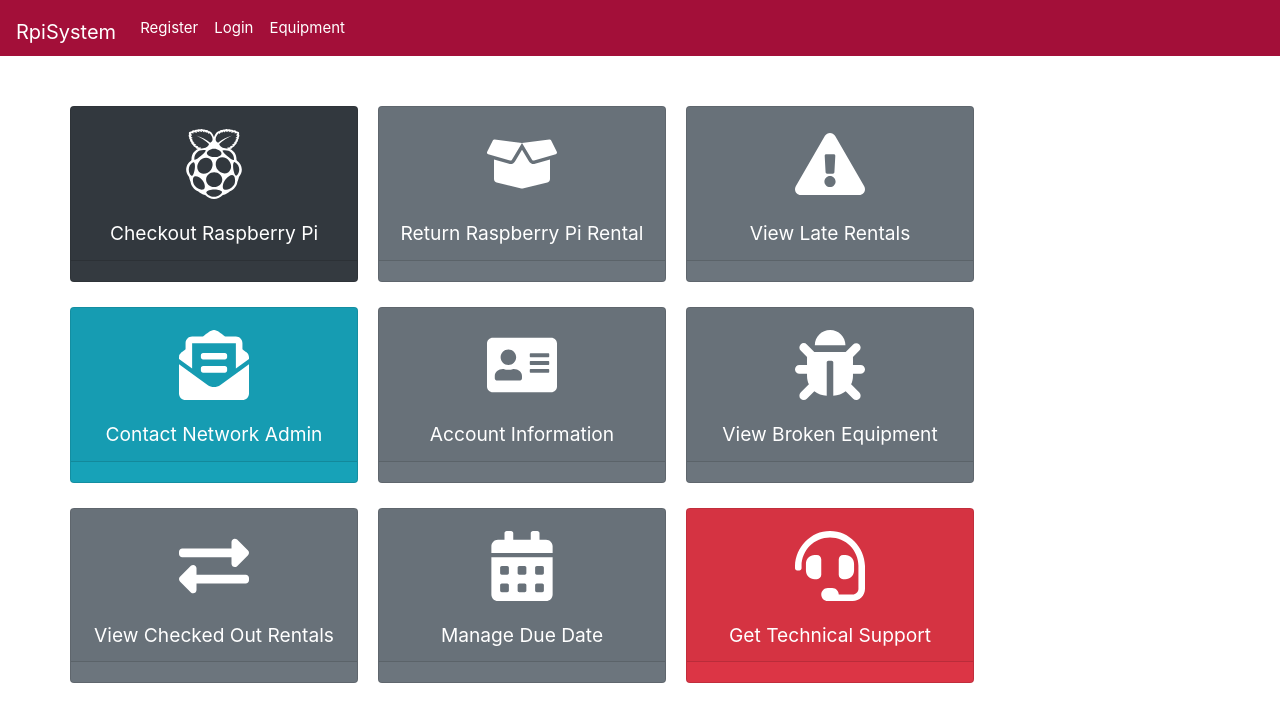
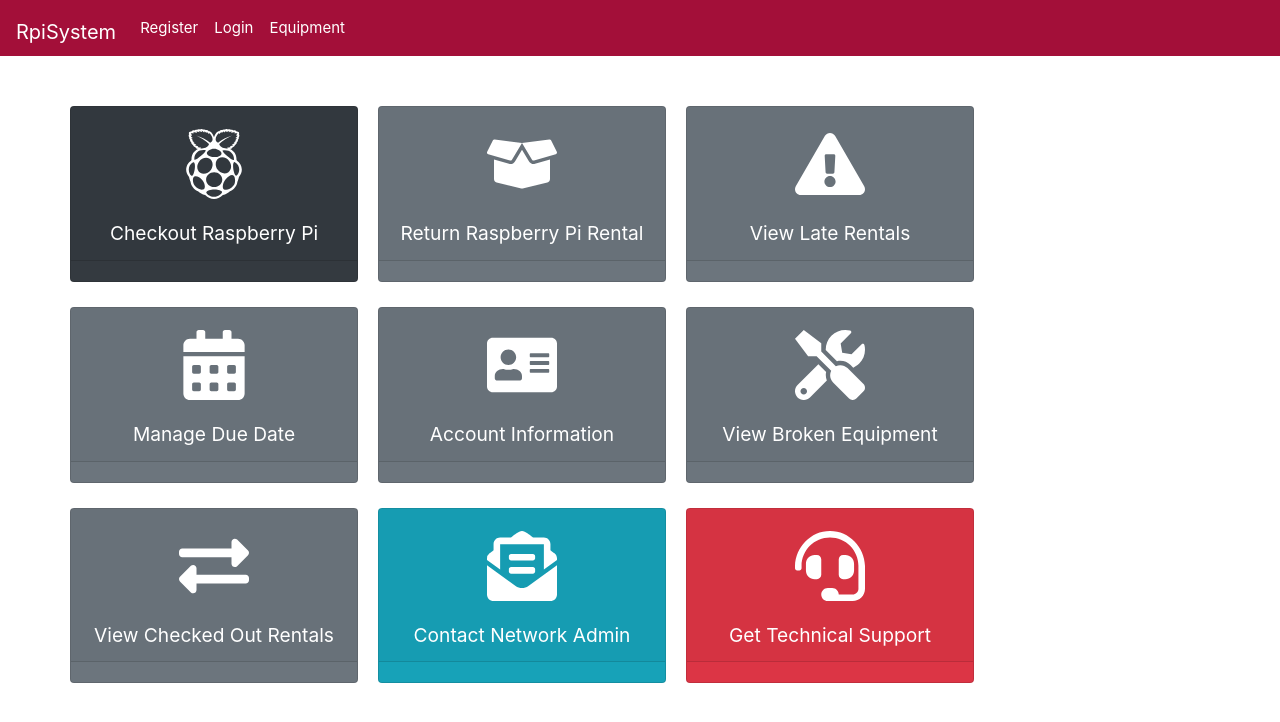
Before and after one commit to g2nimps/Raspberry-Pi-Rental-System, a React (Create React App) app in the folder Assignment 3/rpisystem/app/: page / in a window 1280 px wide. Shown: the top 722 px of the page. Built offline with nearby package versions, Linux system fonts and the light colour scheme.

Commit message:
app age update

```diff
--- a/Assignment 3/rpisystem/app/src/App.js
+++ b/Assignment 3/rpisystem/app/src/App.js
@@ -41,18 +41,18 @@
                     <CardColumns className={"column_stack"}>
 
                         <CardLink type={"dark"}         link={"/checkout"} title={"Checkout Raspberry Pi"}          icon=<Icon.FaRaspberryPi/> description={"description"}/>
-                        <CardLink type={"info"}         link={"/message"} title={"Contact Network Admin"}          icon=<Icon.FaEnvelopeOpenText/> description={"description"}/>
+                        <CardLink type={"secondary"}    link={"#"} title={"Manage Due Date"}                icon=<Icon.FaCalendarAlt/> description={"description"}/>
                         <CardLink type={"secondary"}    link={"/rental/rented"} title={"View Checked Out Rentals"}       icon=<Icon.FaExchangeAlt/> description={"description"}/>
 
                         <CardLink type={"secondary"}    link={"/checkin"} title={"Return Raspberry Pi Rental"}     icon=<Icon.FaBoxOpen/> description={"description"}/>
                         <CardLink type={"secondary"}    link={"#"} title={"Account Information"}            icon=<Icon.FaAddressCard/> description={"description"}/>
-                        <CardLink type={"secondary"}    link={"#"} title={"Manage Due Date"}                icon=<Icon.FaCalendarAlt/> description={"description"}/>
+                        <CardLink type={"info"}         link={"/message"} title={"Contact Network Admin"}          icon=<Icon.FaEnvelopeOpenText/> description={"description"}/>
 
                         <CardLink type={"secondary"}    link={"/rental/late"} title={"View Late Rentals"}              icon=<Icon.FaExclamationTriangle/> description={"description"}/>
-                        <CardLink type={"secondary"}    link={"/equipment/damaged"} title={"View Broken Equipment"}          icon=<Icon.FaBug/> description={"description"}/>
+                        <CardLink type={"secondary"}    link={"/equipment/damaged"} title={"View Broken Equipment"}          icon=<Icon.FaTools/> description={"description"}/>
                         <CardLink type={"danger"}       link={"/support"} title={"Get Technical Support"}          icon=<Icon.FaHeadset/> description={"description"}/>
 
-                                 </CardColumns>
+                        </CardColumns>
                 </Row>
             </Container>
         </div>
--- a/Assignment 3/rpisystem/app/src/Equipment.js
+++ b/Assignment 3/rpisystem/app/src/Equipment.js
@@ -43,7 +43,7 @@
             <Row className="inventory">
                 <BasicSideNav />
                 <Col xs={9} className="column equipColumn">
-                    <h1>Equipment List</h1>
+                    <h1>Inventory | Equipment Status</h1>
                     <Table striped bordered hover responsive>
                         <thead>
                         <tr>
```
